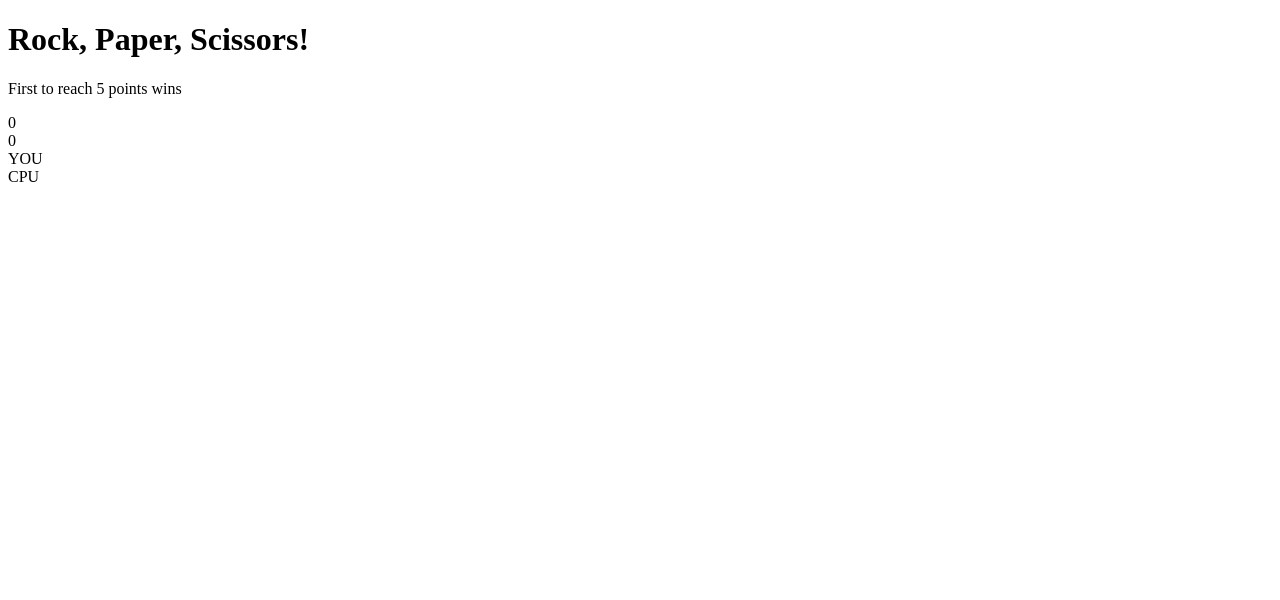
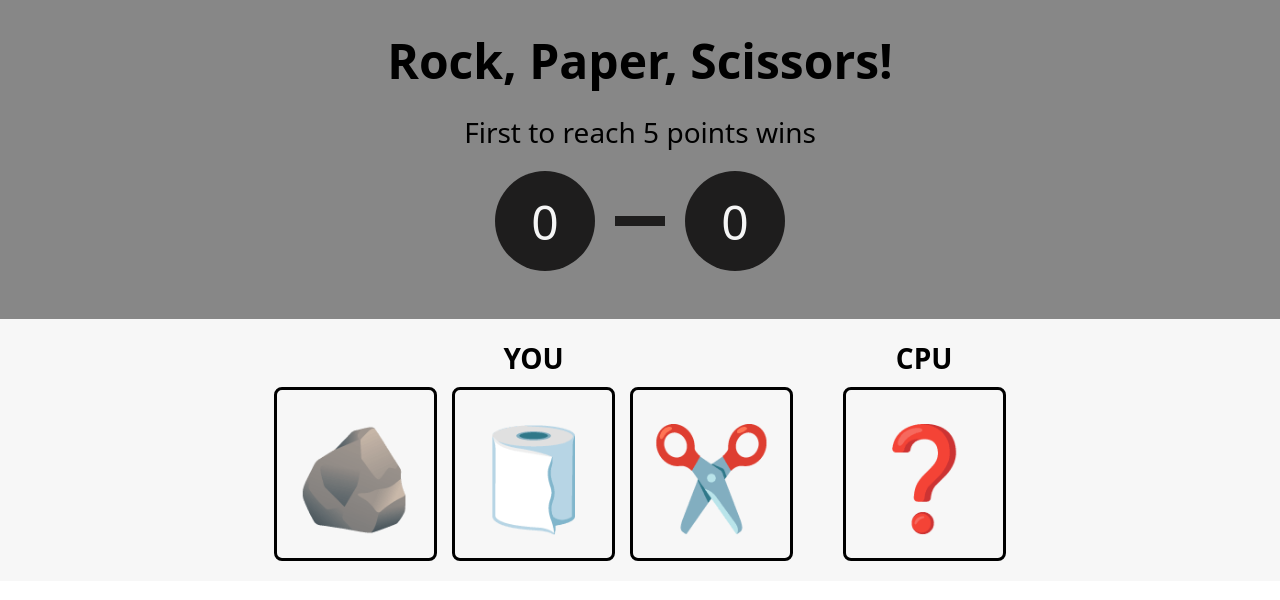
Before and after one commit to jwong2529/rock-paper-scissors, a plain HTML site: page index.html in a window 1280 px wide. Drawn offline with Linux system fonts and the light colour scheme.

Commit message:
Style webpage with CSS, including scoreboard and game area

```diff
--- a/css/styles.css
+++ b/css/styles.css
@@ -0,0 +1,90 @@
+* {
+    margin: 0;
+    padding: 0;
+    font-family: system-ui, -apple-system, BlinkMacSystemFont, 'Segoe UI', Roboto, Oxygen, Ubuntu, Cantarell, 'Open Sans', 'Helvetica Neue', sans-serif;
+}
+
+body {
+    display: flex;
+    flex-direction: column;
+    flex: 1;
+}
+
+h1 {
+    font-size: 48px;
+}
+.rules {
+    font-size: 28px;
+}
+
+.top-half {
+    background-color: rgb(135, 135, 135);
+    display: flex;
+    flex-direction: column;
+    align-items: center;
+    gap: 20px;
+    padding: 28px;
+}
+
+.scoreboard {
+    display: flex;
+    align-items: center;
+    gap: 20px;
+    padding-bottom: 20px;
+}
+
+.bubble {
+    background-color: #1e1d1d;
+    height: 100px;
+    width: 100px;
+    border-radius: 50%;
+    display: flex;
+    justify-content: center;
+    align-items: center;
+    font-size: 48px;
+    color: whitesmoke;
+}
+
+.score-dash {
+    height: 10px;
+    width: 50px;
+    background-color: #1e1d1d;
+}
+
+.game-area {
+    background-color: rgb(247, 247, 247);
+    font-size: 28px;
+    font-weight: bold;
+    padding: 20px;
+    display: flex;
+    flex-wrap: wrap;
+    justify-content: center;
+    align-items: center;
+    gap: 50px;
+}
+
+.you-left {
+    display: flex;
+    flex-direction: column;
+    align-items: center;
+    gap: 10px;
+}
+
+.your-choices {
+    display: flex;
+    gap: 15px;
+}
+
+.cpu-right {
+    display: flex;
+    flex-direction: column;
+    align-items: center;
+    gap: 10px;
+}
+
+.box {
+    border: solid black 3px;
+    border-radius: 8px;
+    font-size: 100px;
+    padding: 16px;
+}
--- a/index.html
+++ b/index.html
@@ -8,33 +8,27 @@
     <link rel="stylesheet" href="css/styles.css">
 </head>
 <body>
-    <h1>Rock, Paper, Scissors!</h1>
-    <p>First to reach 5 points wins</p>
-    <div class="scoreboard">
-        <div class="your-score">0</div>
-        <div class="score-dash"></div>
-        <div class="cpu-score">0</div>
+    <div class="top-half">
+        <h1>Rock, Paper, Scissors!</h1>
+        <p class="rules">First to reach 5 points wins</p>
+        <div class="scoreboard">
+            <div class="your-score bubble">0</div>
+            <div class="score-dash"></div>
+            <div class="cpu-score bubble">0</div>
+        </div>
     </div>
     <div class="game-area">
         <div class="you-left">
             <div>YOU</div>
             <div class="your-choices">
-                <div class="you rock">
-                    <!-- Image -->
-                </div>
-                <div class="you paper">
-                    <!-- Image -->
-                </div>
-                <div class="you scissors">
-                    <!-- Image -->
-                </div>
+                <div class="rock box">🪨</div>
+                <div class="paper box">🧻</div>
+                <div class="scissors box">✂️</div>
             </div>
         </div>
         <div class="cpu-right">
             <div>CPU</div>
-            <div class="cpu-choice">
-                <!-- Image of question mark? -->
-            </div>
+            <div class="cpu-choice box">❓</div>
         </div>
     </div>
 
```
